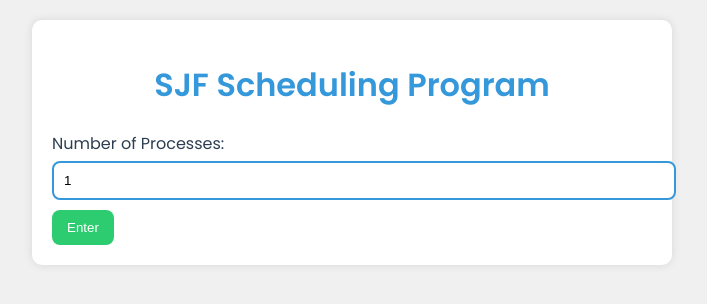
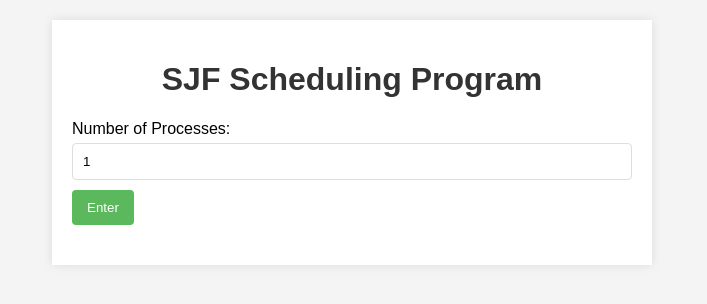
Before and after one commit to LeeDuckHunq/leeduckhunq.github.io, a plain HTML site: page index.html in a window 1280 px wide. Shown: the whole page, without its empty margins (288-995 px from the left). Drawn offline with Linux system fonts and the light colour scheme.

Commit message:
style.css

```diff
--- a/style.css
+++ b/style.css
@@ -1,69 +1,58 @@
-/* Chọn một phông chữ thú vị từ Google Fonts */
-@import url('https://fonts.googleapis.com/css2?family=Poppins:wght@300;400;600&display=swap');
+* {
+    box-sizing: border-box;
+}
 
-/* Toàn bộ trang dùng phông chữ mới */
 body {
-    font-family: 'Poppins', sans-serif;
-    background-color: #f0f0f0;
+    font-family: Arial, sans-serif;
+    background-color: #f4f4f4;
     margin: 0;
     padding: 20px;
 }
 
-/* Tạo khối chứa và nền xung quanh trang */
 .container {
     max-width: 600px;
     margin: 0 auto;
     padding: 20px;
     background-color: white;
-    box-shadow: 0 0 10px rgba(0, 0, 0, 0.1);
-    border-radius: 10px;
+    box-shadow: 0px 0px 10px rgba(0, 0, 0, 0.1);
 }
 
-/* Đổi màu tiêu đề thành màu tươi sáng */
 h1 {
     text-align: center;
-    color: #3498db;
-    font-weight: 600;
+    color: #333;
 }
 
-/* Style cho các nhãn và đầu vào */
+.input-section {
+    margin-bottom: 20px;
+}
+
 label {
     display: block;
     margin-bottom: 5px;
-    color: #2c3e50;
 }
 
 input {
     width: 100%;
     padding: 10px;
     margin-bottom: 10px;
-    border: 2px solid #3498db;
-    border-radius: 8px;
-    outline: none;
-    transition: border-color 0.3s;
+    border: 1px solid #ddd;
+    border-radius: 4px;
 }
 
-    input:focus {
-        border-color: #2ecc71;
-    }
-
-/* Button màu xanh lá cây nổi bật */
 button {
+    display: inline-block;
     padding: 10px 15px;
-    background-color: #2ecc71;
+    background-color: #5cb85c;
     color: white;
     border: none;
-    border-radius: 8px;
+    border-radius: 4px;
     cursor: pointer;
-    transition: background-color 0.3s, transform 0.2s;
 }
 
-    button:hover {
-        background-color: #27ae60;
-        transform: translateY(-3px);
-    }
+button:hover {
+    background-color: #4cae4c;
+}
 
-/* Bảng kết quả */
 table {
     width: 100%;
     margin-top: 20px;
@@ -77,32 +66,5 @@ th, td {
 }
 
 th {
-    background-color: #3498db;
-    color: white;
+    background-color: #f8f8f8;
 }
-
-td {
-    background-color: #ecf0f1;
-}
-
-/* Hiệu ứng xuất hiện cho bảng */
-#resultTable {
-    opacity: 0;
-    transform: translateY(20px);
-    transition: opacity 0.5s, transform 0.5s;
-}
-
-    #resultTable.show {
-        opacity: 1;
-        transform: translateY(0);
-    }
-
-/* Thêm hiệu ứng cho phần thời gian trung bình */
-#avgTimes {
-    opacity: 0;
-    transition: opacity 0.5s;
-}
-
-    #avgTimes.show {
-        opacity: 1;
-    }
```
